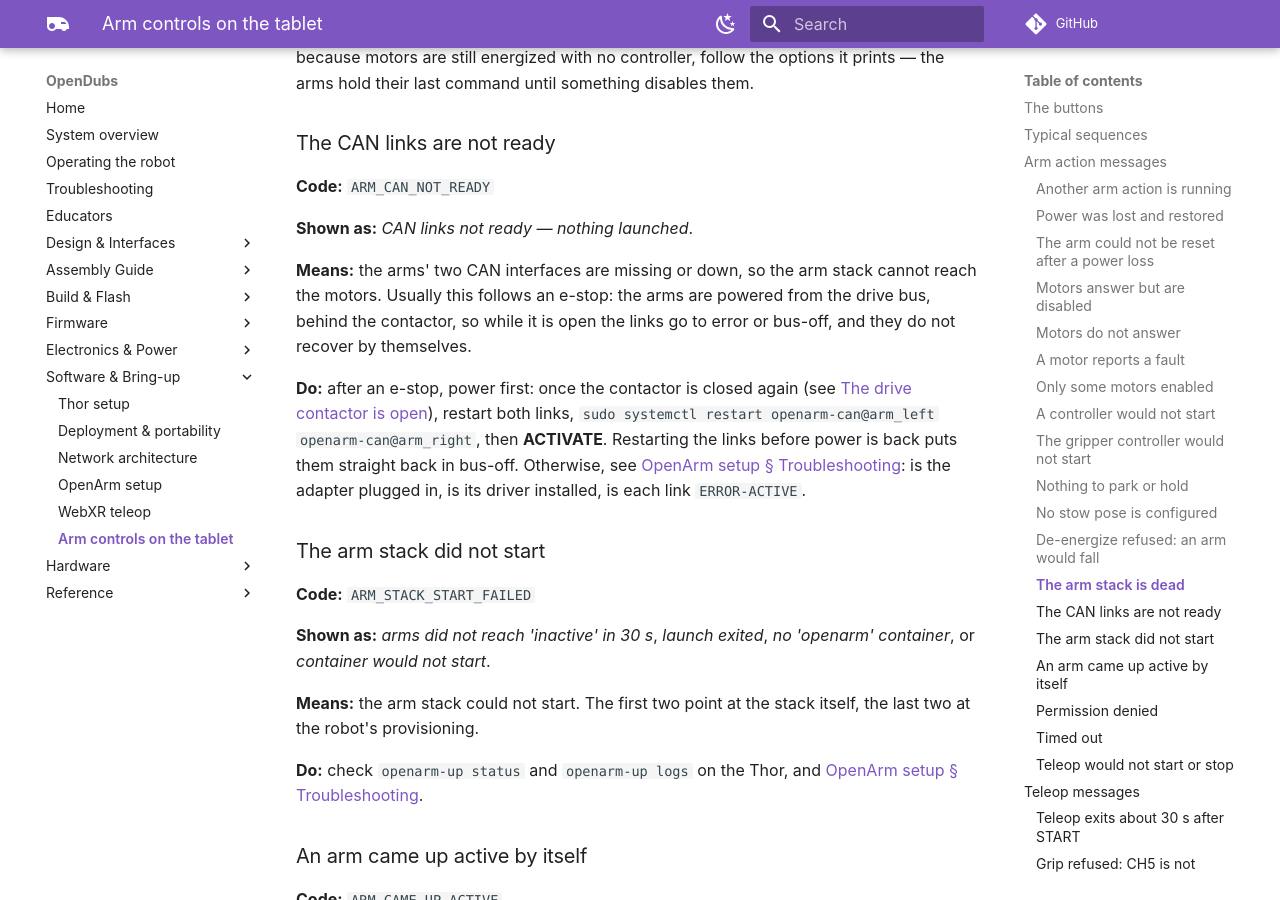
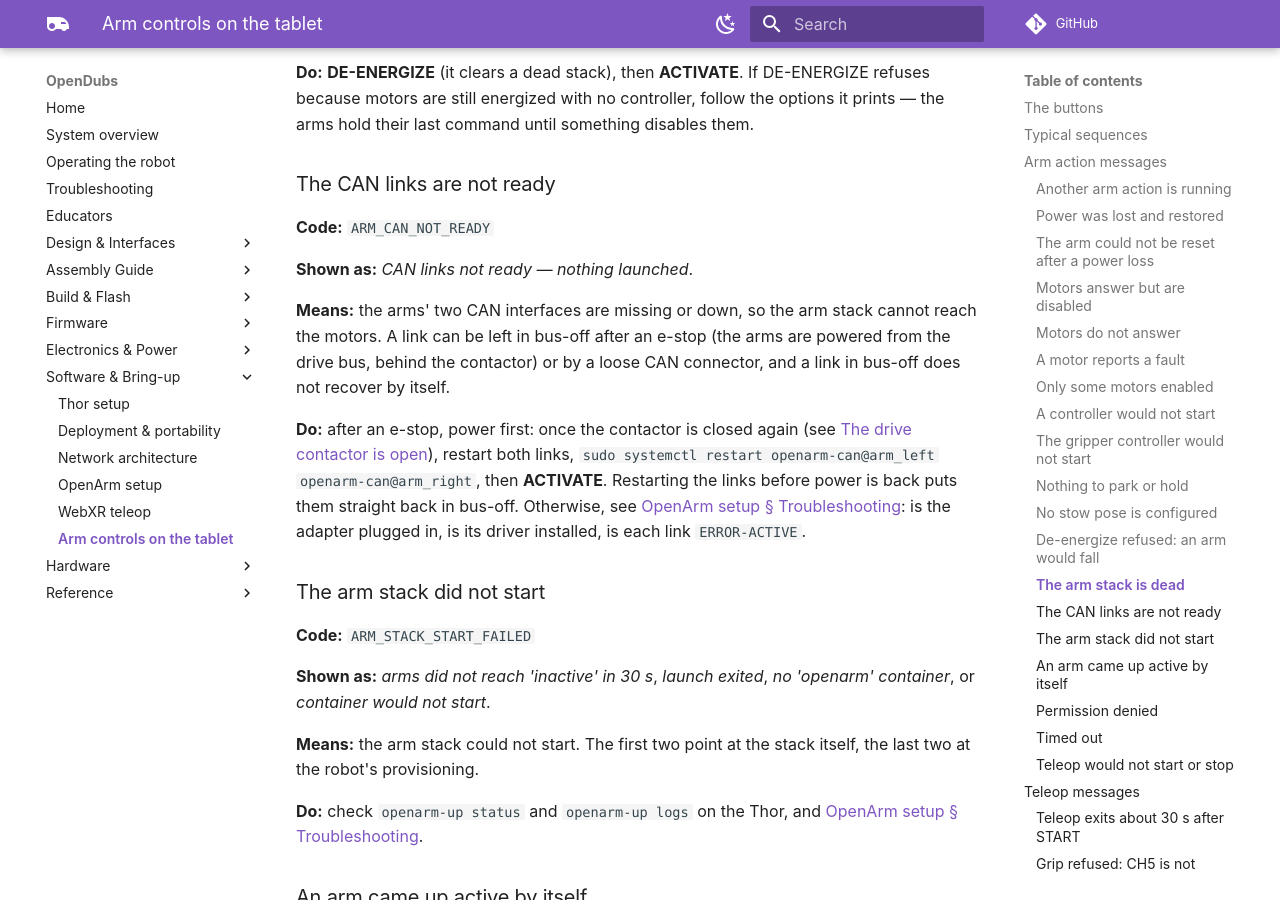
Before and after one commit to UW-Allen-School-Robotics/opendubs, an MkDocs documentation site: the page built from docs/arm-dashboard.md, in a window 1280 px wide and 900 px high, scrolled down 5243 px. Built offline with MkDocs 1.6.1 and Material for MkDocs 9.7.7, drawn with Linux system fonts in a browser that asks for light colours; comment, search, counter and statistics services are not loaded; some of the changed text lies outside the part shown.

Commit message:
docs: a link restart is sometimes needed after an e-stop, not always
The arm page's quick-reference row no longer says nothing else is needed after
an e-stop: if ACTIVATE reports CAN links not ready, restart them. The CAN entry
and the contactor entry say a link *can* be left in bus-off, by an e-stop or a
loose connector, matching the Arms lane's evidence.

Co-Authored-By: Claude Opus 5.5 <noreply@anthropic.com>

```diff
--- a/docs/arm-dashboard.md
+++ b/docs/arm-dashboard.md
@@ -39,7 +39,7 @@ motor count and faults, and the last arm action's message.
 |---|---|
 | Power up and teleoperate | CH5 to MANUAL → **ACTIVATE L** → **ACTIVATE R** → **START** → put on the headset |
 | Put the arms away | release both grips → **STOP** → **PARK BOTH** → **DE-ENERGIZE** |
-| After an e-stop | release the e-stop and re-arm → CH5 to MANUAL → **ACTIVATE L** → **ACTIVATE R** — nothing else is needed |
+| After an e-stop | clear the e-stop so the contactor closes → CH5 to MANUAL → **ACTIVATE L** → **ACTIVATE R**. If ACTIVATE reports *CAN links not ready*, restart the links ([The CAN links are not ready](#arm-can-not-ready)) and press **ACTIVATE** again. |
 
 ## Arm action messages
 
@@ -198,9 +198,9 @@ last command until something disables them.
 **Shown as:** *CAN links not ready — nothing launched*.
 
 **Means:** the arms' two CAN interfaces are missing or down, so the arm stack cannot reach the
-motors. Usually this follows an e-stop: the arms are powered from the drive bus, behind the
-contactor, so while it is open the links go to error or bus-off, and they do not recover by
-themselves.
+motors. A link can be left in bus-off after an e-stop (the arms are powered from the drive bus,
+behind the contactor) or by a loose CAN connector, and a link in bus-off does not recover by
+itself.
 
 **Do:** after an e-stop, power first: once the contactor is closed again (see
 [The drive contactor is open](reference/troubleshooting.md#contactor-open)), restart both links,
--- a/docs/reference/registry/safety.yaml
+++ b/docs/reference/registry/safety.yaml
@@ -30,8 +30,8 @@ entries:
     means: >
       The drive [contactor](glossary.md#contactor) is open, so the drive bus is unpowered: no
       wheel, lift, arm or other drive-bus load can move. That includes the head, which is powered
-      from the drive bus and turns off, and the arms, whose CAN links drop out and need restarting
-      once power is back. The computer, the controller and the router stay on —
+      from the drive bus and turns off, and the arms, which can leave their CAN links needing a
+      restart once power is back. The computer, the controller and the router stay on —
       they run from the logic bus, which the contactor does not switch.
     do:
       - >
```
Also changed, not shown: docs/reference/troubleshooting.md (+1 -1 lines).
